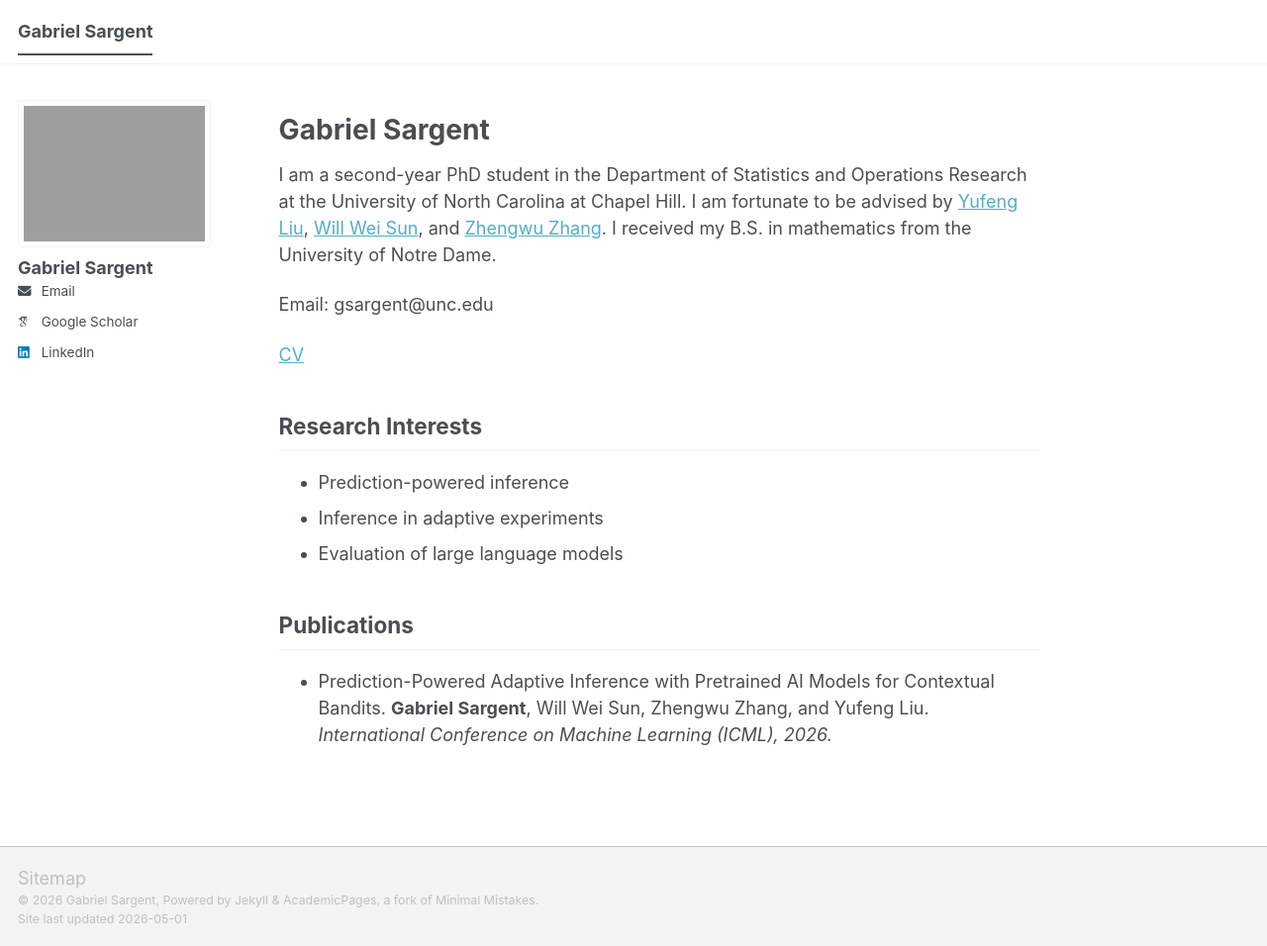
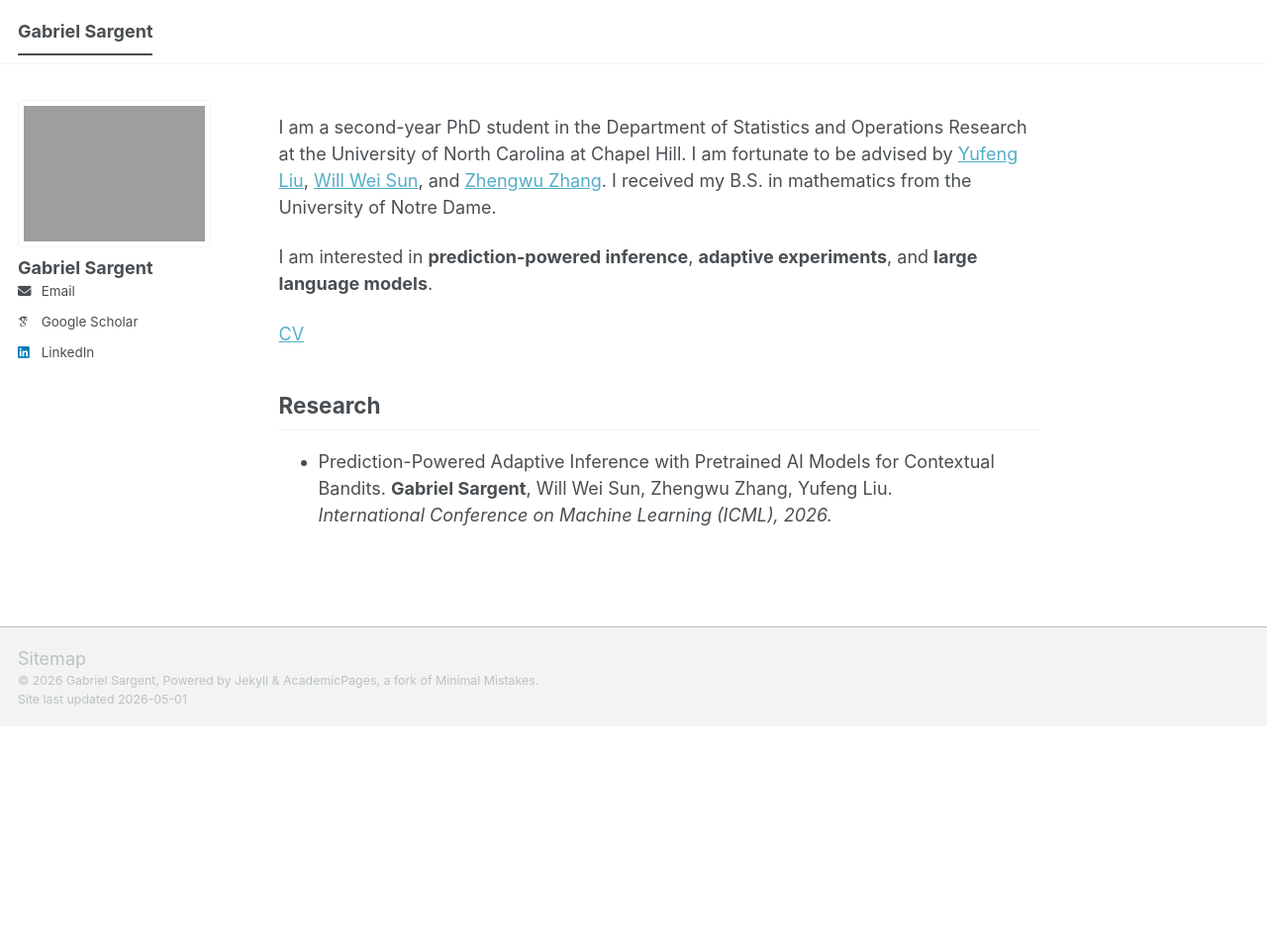
Before and after one commit to GabrielSargent/GabrielSargent.github.io, a Jekyll site: the page built from _pages/about.md, in a window 1280 px wide and 956 px high. Shown: the whole window at 99% size. Built offline with Jekyll 4.4.1, drawn with Linux system fonts in a browser that asks for light colours; some web fonts are replaced; a script bundle is joined from its source files by our own code; library files that are not in the unit come from our copies.

Commit message:
Update about.md

```diff
--- a/_pages/about.md
+++ b/_pages/about.md
@@ -6,20 +6,14 @@ redirect_from:
   - /about/
   - /about.html
 ---
-# Gabriel Sargent
 
 I am a second-year PhD student in the Department of Statistics and Operations Research at the University of North Carolina at Chapel Hill. I am fortunate to be advised by [Yufeng Liu](https://sites.google.com/umich.edu/yufengliu/home), [Will Wei Sun](https://web.ics.purdue.edu/~sun244/), and [Zhengwu Zhang](https://zhengwu.github.io/). I received my B.S. in mathematics from the University of Notre Dame.
 
-Email: gsargent@unc.edu
+I am interested in **prediction-powered inference**, **adaptive experiments**, and **large language models**.
 
 [CV](/files/cv.pdf)
 
-## Research Interests
-- Prediction-powered inference
-- Inference in adaptive experiments
-- Evaluation of large language models
+## Research
 
-## Publications
-
-- Prediction-Powered Adaptive Inference with Pretrained AI Models for Contextual Bandits. **Gabriel Sargent**, Will Wei Sun, Zhengwu Zhang, and Yufeng Liu.
+- Prediction-Powered Adaptive Inference with Pretrained AI Models for Contextual Bandits. **Gabriel Sargent**, Will Wei Sun, Zhengwu Zhang, Yufeng Liu.
   *International Conference on Machine Learning (ICML), 2026.*
```
